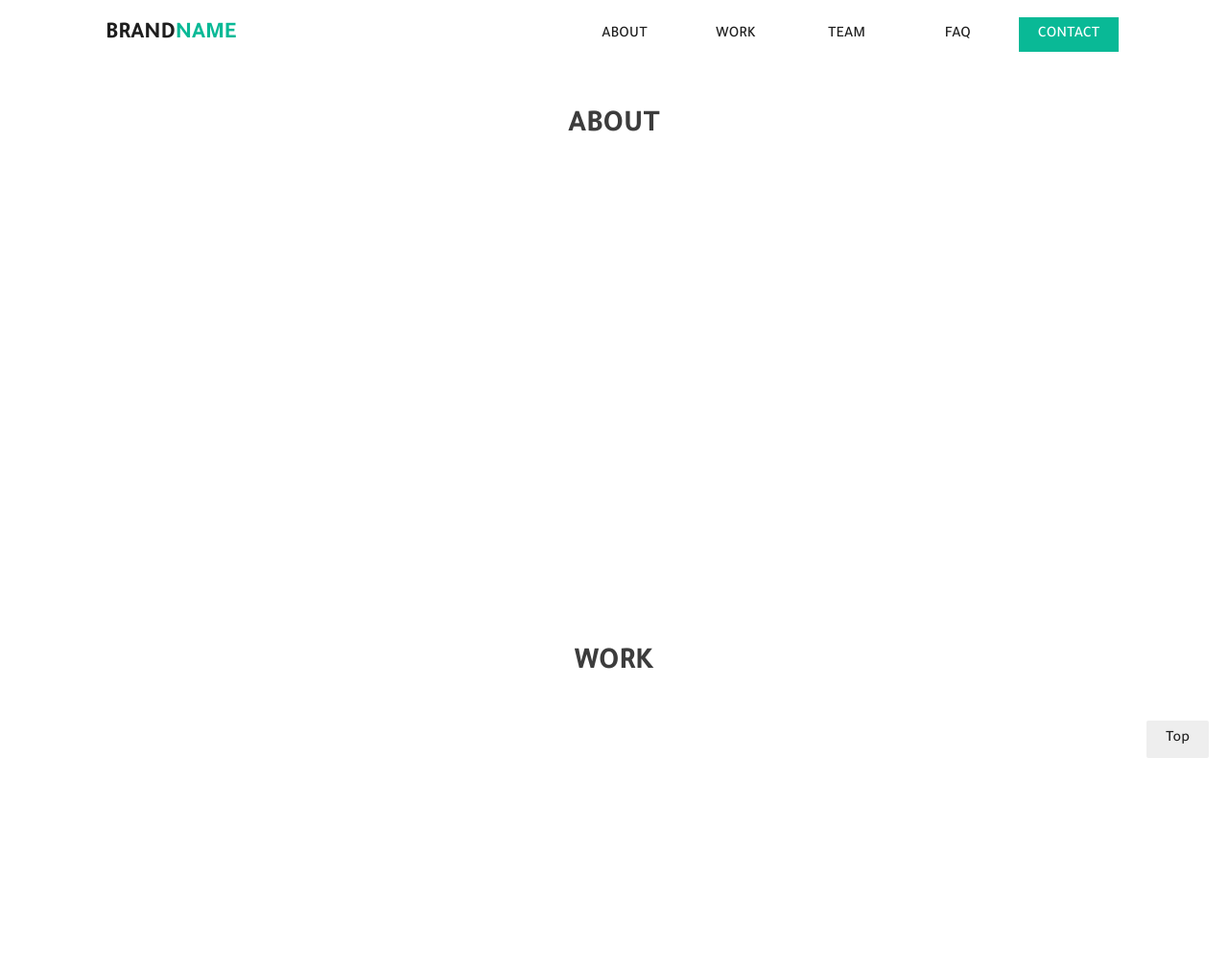
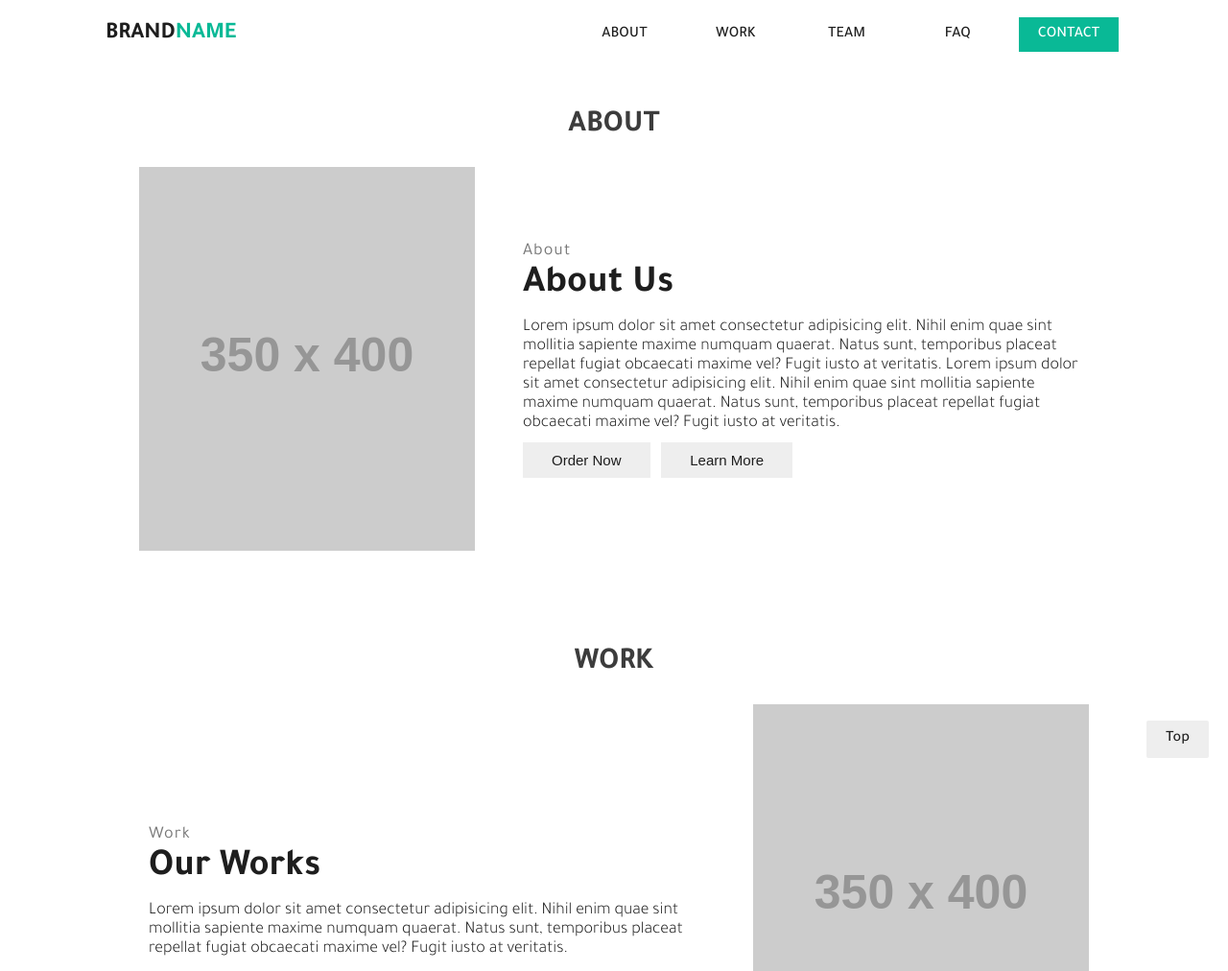
Before and after one commit to CathyCheno/brandname-website, a plain HTML site: page index.html in a window 1280 px wide. Shown: the top 1012 px of the page at 96% size. Drawn offline with Linux system fonts and the light colour scheme; placeholder pictures from the web are drawn by us.

Commit message:
Add 'About' and 'Work' sections

```diff
--- a/index.html
+++ b/index.html
@@ -8,7 +8,6 @@
   <link rel="stylesheet" href="style.css">
 </head>
 <body>
-
 
   <header class="navbar">
     <div class="container flex-nav">
@@ -33,9 +32,37 @@
   <main>
     <section class="container section section-height" id="about">
       <h2 class="section-title">ABOUT</h2>
+      <div class="main-about">
+        <img src="https://dummyimage.com/350x400/ebf0f0/000000" alt="about-image">
+        <div class="all-text">
+          <h3>About</h3>
+          <h1>About Us</h1>
+          <p>Lorem ipsum dolor sit amet consectetur adipisicing elit. Nihil enim quae sint mollitia sapiente maxime
+            numquam
+            quaerat. Natus sunt, temporibus placeat repellat fugiat obcaecati maxime vel? Fugit iusto at veritatis.
+            Lorem
+            ipsum dolor sit amet consectetur adipisicing elit. Nihil enim quae sint mollitia sapiente maxime numquam
+            quaerat.
+            Natus sunt, temporibus placeat repellat fugiat obcaecati maxime vel? Fugit iusto at veritatis.</p>
+          <div class="btn">
+            <button type="button">Order Now</button>
+            <button type="button">Learn More</button>
+          </div>
+        </div>
+      </div>
     </section>
     <section class="container section section-height" id="work">
       <h2 class="section-title">WORK</h2>
+      <div class="main-work">
+        <div class="all-text">
+          <h3>Work</h3>
+          <h1>Our Works</h1>
+          <p>Lorem ipsum dolor sit amet consectetur adipisicing elit. Nihil enim quae sint mollitia sapiente maxime
+            numquam
+            quaerat. Natus sunt, temporibus placeat repellat fugiat obcaecati maxime vel? Fugit iusto at veritatis. </p>
+        </div>
+        <img src="https://dummyimage.com/350x400/ebf0f0/000000" alt="work-image">
+      </div>
     </section>
     <section class="container section section-height" id="team">
       <h2 class="section-title">TEAM</h2>
--- a/style.css
+++ b/style.css
@@ -15,7 +15,6 @@ body {
   font-family: 'Tajawal', sans-serif;
   font-weight: 500;
   color: #1e1e1e;
-  /* background-color: rgb(226, 238, 238); */
 }
 
 .container {
@@ -121,7 +120,6 @@ a {
     flex-direction: row;
     justify-content: space-between;
     align-items: center;
-
   }
 
   .nav-links {
@@ -144,9 +142,69 @@ a {
   }
 }
 
-/* about */
+/* about , work */
+.main-about,
+.main-work,
+.main-team,
+.main-faq,
+.main-contact {
+  width: 1290px;
+  max-width: 90%;
+  margin: 0 auto;
+  display: flex;
+  align-items: center;
+  justify-content: space-between;
+}
 
-/* work */
+.main img {
+  width: 300px;
+  max-width: 100%;
+  height: auto;
+  padding: 0 4px;
+}
+
+.all-text {
+  width: 600px;
+  max-width: 100%;
+  padding: 0 10px;
+}
+
+.all-text h3 {
+  font-size: 18px;
+  font-weight: 400;
+  color: #777;
+  letter-spacing: 1px;
+}
+
+.all-text h1 {
+  font-size: 40px;
+  font-weight: 700;
+  margin-bottom: 10px;
+}
+
+.all-text p {
+  font-size: 18px;
+  font-weight: 300;
+  line-height: 20px;
+  margin-bottom: 10px;
+}
+
+.btn button {
+  background: #eee;
+  color: #1e1e1e;
+  font-size: 15px;
+  padding: 10px 30px;
+  border: none;
+  outline: none;
+  margin-right: 8px;
+}
+
+.btn button:hover {
+  background-color: #09b996;
+  color: #fff;
+  transition: 0.2s;
+  cursor: pointer;
+}
 
 /* team */
 
```
Lines whose indentation alone changed are shown as unchanged.
